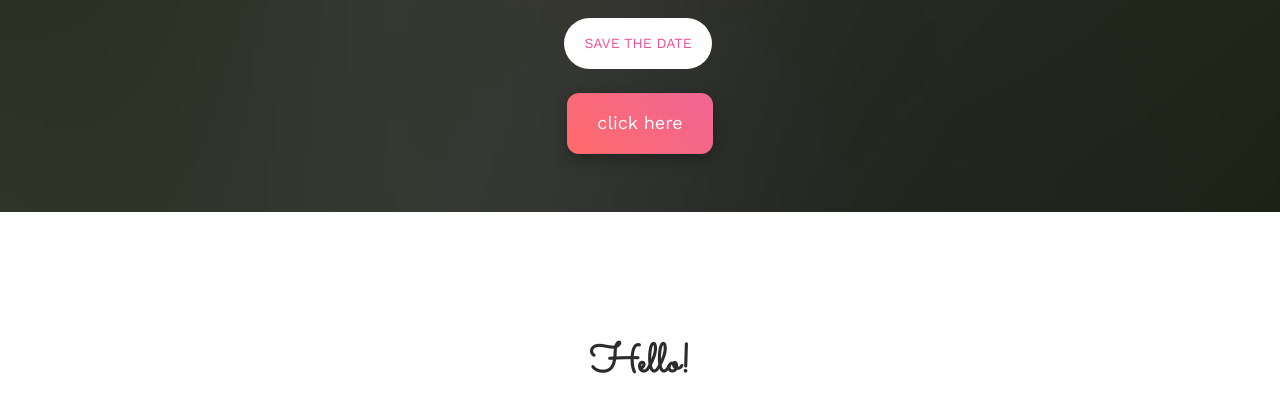
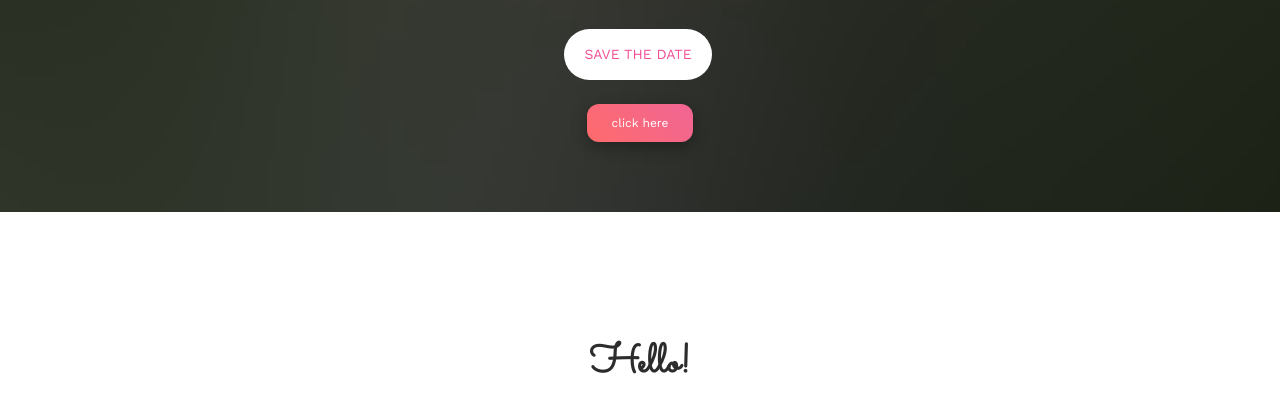
Before and after one commit to rajesh8871/wedding, a plain HTML site: page index.html in a window 1280 px wide. Shown: the part 688-1089 px from the top of the page. Drawn offline with nearby package versions, Linux system fonts and the light colour scheme; files whose address does not match are found by name.

Commit message:
font changes fir buton

```diff
--- a/index.html
+++ b/index.html
@@ -98,11 +98,11 @@
          background: linear-gradient(45deg, #ff6b6b, #f06595);
     border: none;
     color: white;
-          padding: 15px 30px;
-          font-size: 18px;
+    padding: 9px 25px;
+    font-size: 12px;
     border-radius: 12px;
     cursor: pointer;
-          box-shadow: 0 5px 15px rgba(0,0,0,0.3);
+    box-shadow: 0 5px 15px rgba(0, 0, 0, 0.3);
     transition: all 0.3s ease;
         " onmouseover="this.style.transform='scale(1.05)';" onmouseout="this.style.transform='scale(1)';">
 									click here
```
Lines whose indentation alone changed are shown as unchanged.
